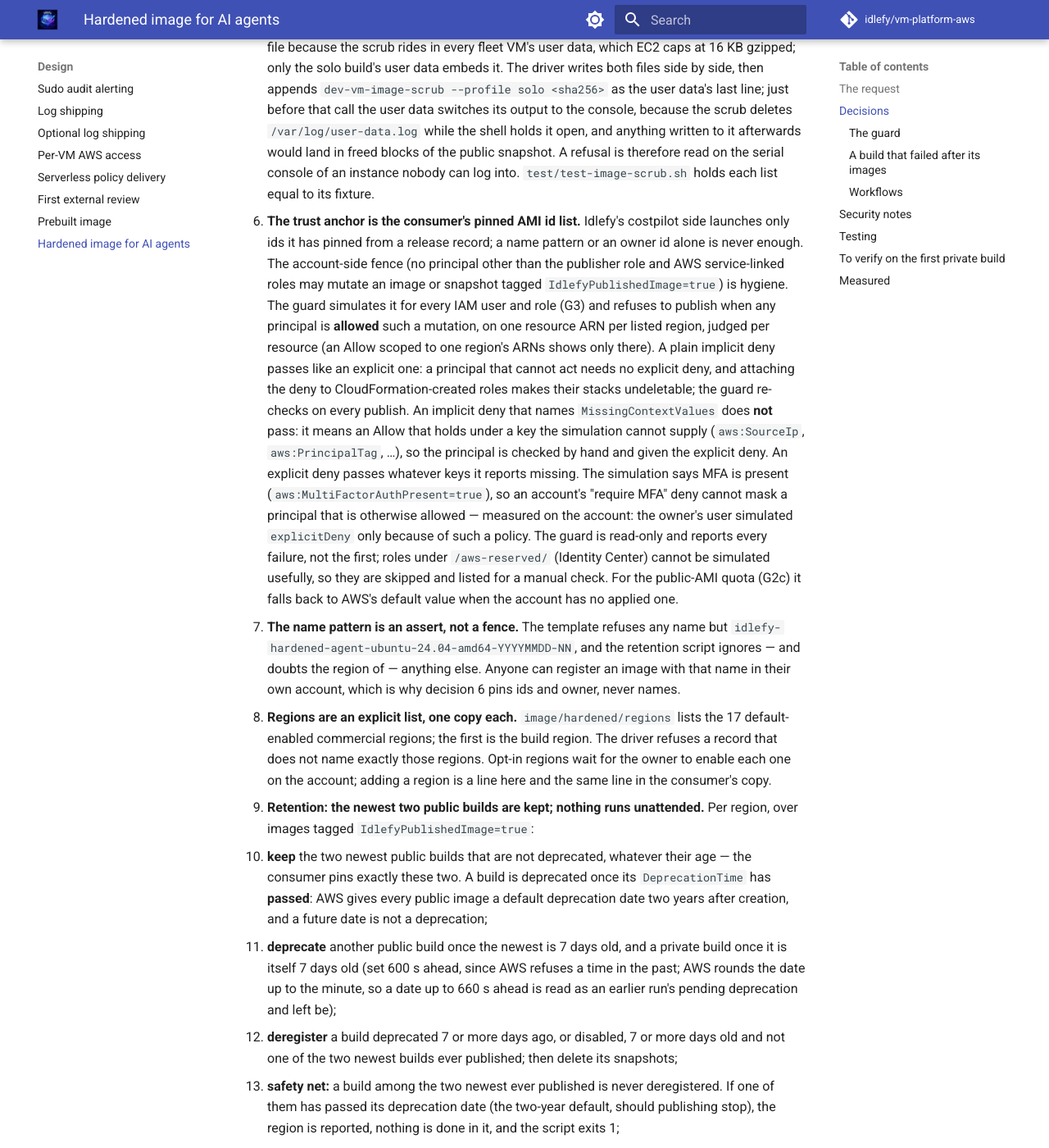
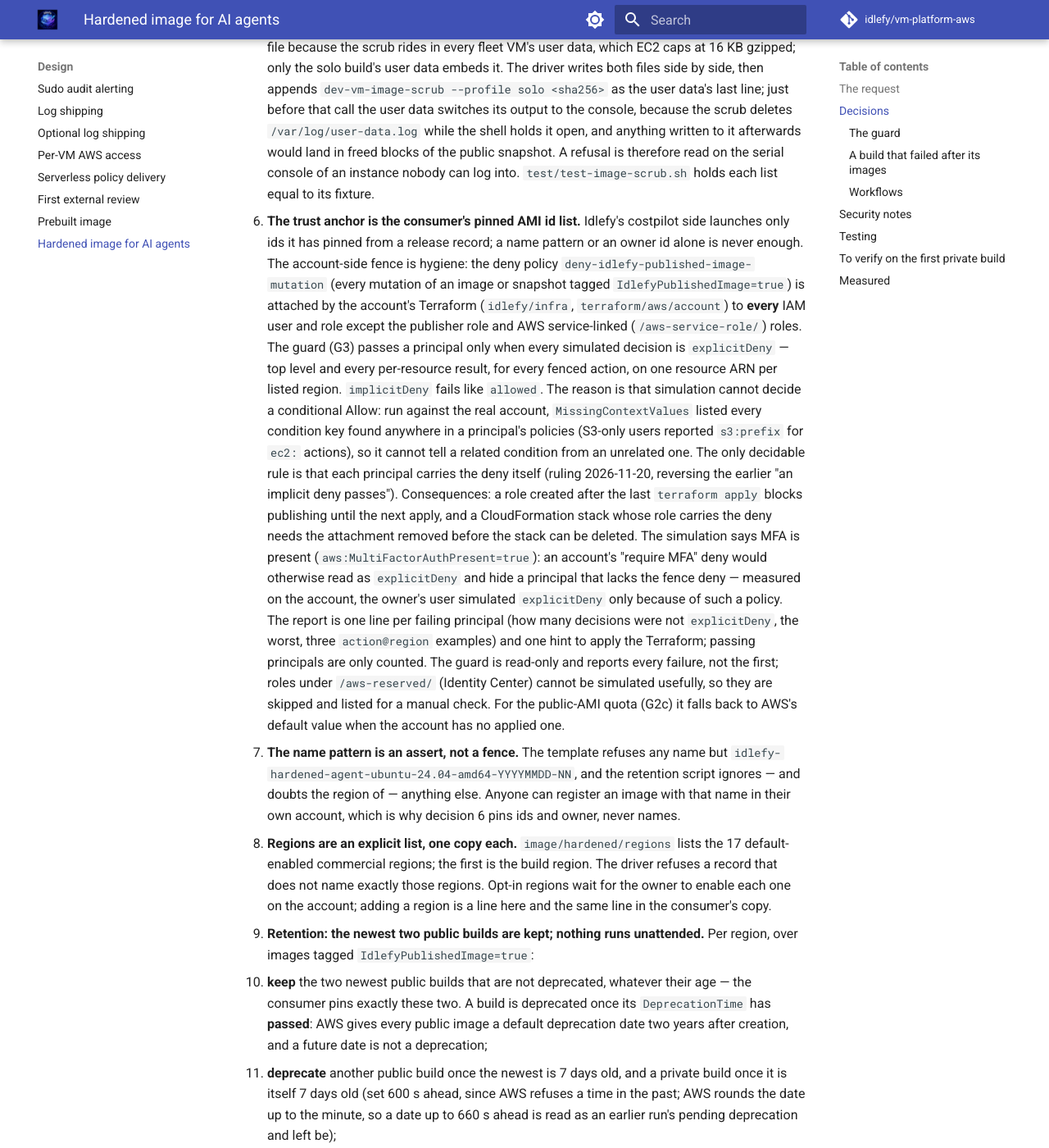
Before and after one commit to idlefy/vm-platform-aws, an MkDocs documentation site: the page built from docs/design/hardened-image.md, in a window 1280 px wide and 1400 px high, scrolled down 2017 px. Shown: the whole window at 82% size. Built offline with MkDocs 1.6.1 and Material for MkDocs 9.7.7, drawn with Linux system fonts in a browser that asks for light colours; comment, search, counter and statistics services are not loaded; some of the changed text lies outside the part shown.

Commit message:
fix(image): guard requires the explicit deny on every principal; compact report

```diff
--- a/docs/design/hardened-image.md
+++ b/docs/design/hardened-image.md
@@ -86,24 +86,31 @@ reaches it only through what the customer's own account does to the instance
 6. **The trust anchor is the consumer's pinned AMI id list.** Idlefy's
    costpilot side launches only ids it has pinned from a release record; a
    name pattern or an owner id alone is never enough. The account-side fence
-   (no principal other than the publisher role and AWS service-linked roles
-   may mutate an image or snapshot tagged `IdlefyPublishedImage=true`) is
-   hygiene. The guard simulates it for every IAM user and role (G3) and
-   refuses to publish when any principal is **allowed** such a mutation, on
-   one resource ARN per listed region, judged per resource (an Allow scoped
-   to one region's ARNs shows only there). A plain implicit deny passes like
-   an explicit one: a principal that cannot act needs no explicit deny, and
-   attaching the deny to CloudFormation-created roles makes their stacks
-   undeletable; the guard re-checks on every publish. An implicit deny that
-   names `MissingContextValues` does **not** pass: it means an Allow that
-   holds under a key the simulation cannot supply (`aws:SourceIp`,
-   `aws:PrincipalTag`, …), so the principal is checked by hand and given the
-   explicit deny. An explicit deny passes whatever keys it reports missing.
-   The simulation says MFA is present
-   (`aws:MultiFactorAuthPresent=true`), so an account's "require MFA" deny
-   cannot mask a principal that is otherwise allowed — measured on the
-   account: the owner's user simulated `explicitDeny` only because of such a
-   policy. The
+   is hygiene: the deny policy `deny-idlefy-published-image-mutation`
+   (every mutation of an image or snapshot tagged
+   `IdlefyPublishedImage=true`) is attached by the account's Terraform
+   (`idlefy/infra`, `terraform/aws/account`) to **every** IAM user and role
+   except the publisher role and AWS service-linked (`/aws-service-role/`)
+   roles. The guard (G3) passes a principal only when every simulated
+   decision is `explicitDeny` — top level and every per-resource result, for
+   every fenced action, on one resource ARN per listed region. `implicitDeny`
+   fails like `allowed`. The reason is that simulation cannot decide a
+   conditional Allow: run against the real account, `MissingContextValues`
+   listed every condition key found anywhere in a principal's policies (S3-only
+   users reported `s3:prefix` for `ec2:` actions), so it cannot tell a
+   related condition from an unrelated one. The only decidable rule is that
+   each principal carries the deny itself (ruling 2026-11-20, reversing the
+   earlier "an implicit deny passes"). Consequences: a role created after
+   the last `terraform apply` blocks publishing until the next apply, and a
+   CloudFormation stack whose role carries the deny needs the attachment
+   removed before the stack can be deleted. The simulation says MFA is
+   present (`aws:MultiFactorAuthPresent=true`): an account's "require MFA"
+   deny would otherwise read as `explicitDeny` and hide a principal that
+   lacks the fence deny — measured on the account, the owner's user simulated
+   `explicitDeny` only because of such a policy. The report is one line per
+   failing principal (how many decisions were not `explicitDeny`, the worst,
+   three `action@region` examples) and one hint to apply the Terraform;
+   passing principals are only counted. The
    guard is read-only and reports every failure, not the first; roles under
    `/aws-reserved/` (Identity Center) cannot be simulated usefully, so they
    are skipped and listed for a manual check. For the public-AMI quota (G2c)
@@ -272,7 +279,7 @@ not the first, and a denied or unreadable read is a failure, never a pass.
 | G2 | in a region of `image/hardened/regions`: EBS encryption by default is on (the copy would be encrypted and could not be public); the region is not enabled; for a **public** build only, image block public access is not `unblocked` |
 | G2b | SSM Default Host Management Configuration is set in a region (it would hand the build instance a role) |
 | G2c | a region has no room under the public-AMI quota `L-0E3CBAB9` for one more public image (deprecated public images count; the AWS default applies when no value was applied) |
-| G3 | an IAM user or role other than the publish role and service-linked roles is **allowed** any fenced action on an image or snapshot tagged `IdlefyPublishedImage=true` in any listed region, gets an `implicitDeny` that names `MissingContextValues` (a conditioned Allow — check by hand, then attach the deny), or its simulation fails. Policy simulation with the fence tag and `aws:MultiFactorAuthPresent=true`, one resource ARN per region (at most 10 per call), every `ResourceSpecificResults` entry a deny; a plain `implicitDeny` passes like `explicitDeny`. `/aws-reserved/` roles are skipped and listed for a manual check |
+| G3 | an IAM user or role other than the publish role and service-linked roles gets any simulated decision other than `explicitDeny` — top level or per resource, any fenced action on an image or snapshot tagged `IdlefyPublishedImage=true`, any listed region — or its simulation fails or answers short. `implicitDeny` fails like `allowed`. Policy simulation with the fence tag and `aws:MultiFactorAuthPresent=true`, one resource ARN per region (at most 10 per call). One line per failing principal plus the Terraform hint; passing ones are counted. `/aws-reserved/` roles are skipped and listed for a manual check |
 | G4 | a region holds a self-owned unencrypted snapshot, or a self-owned image with an unencrypted snapshot, not tagged `IdlefyPublishedImage=true` — each named with its region |
 
 G4 exists because the publisher role can copy images inside the account, and
```
Also changed, not shown: docs/changelog.md (+5 -2 lines), 2 other files.
